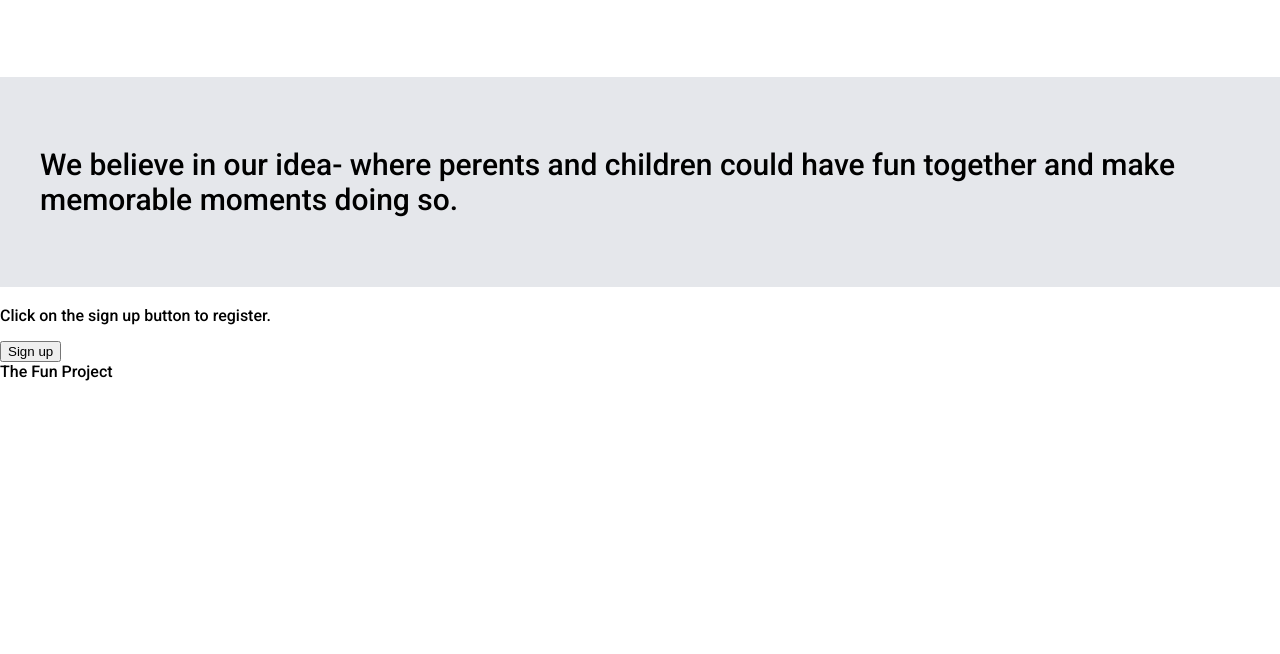
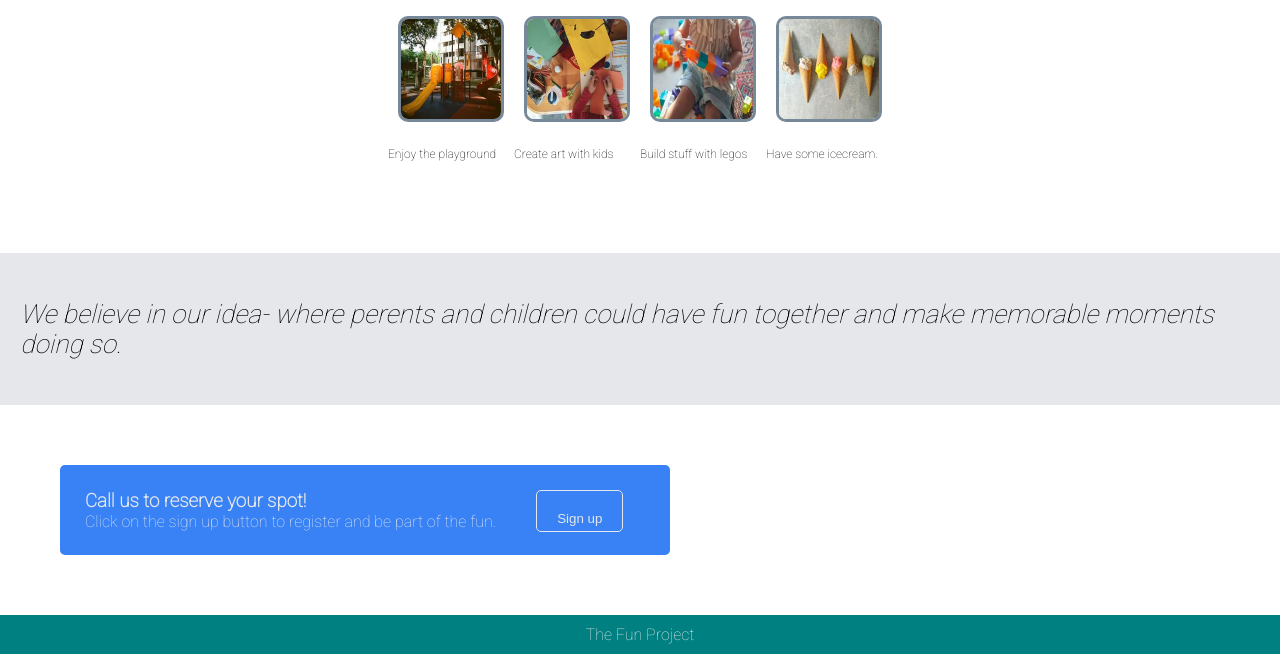
Before and after one commit to AmyMaloy/Hello-Baby, a plain HTML site: page index.html in a window 1280 px wide. Shown: the part 521-1175 px from the top of the page. Before the commit the page ends 902 px from the top, so only its background shows below. Drawn offline with Linux system fonts and the light colour scheme.

Commit message:
New styling added to files

```diff
--- a/index.html
+++ b/index.html
@@ -5,18 +5,18 @@
     <meta http-equiv="X-UA-Compatible" content="IE=edge">
     <meta name="viewport" content="width=device-width, initial-scale=1.0">
     <link rel="stylesheet" href="style.css">
-     <title>Odin page</title>
-    <link href="https://fonts.googleapis.com/css2?family=Roboto:wght@500&display=swap" rel="stylesheet">
+     <title>Hello Baby</title>
+    <link href="https://fonts.googleapis.com/css2?family=Roboto:wght@100&display=swap" rel="stylesheet">
 </head>
 <body>
  <div class="hero">
    <div class="hero-card">
-     <h1> Tots Play</h1>
+     <h1>Hello Baby</h1>
      <p class="hero-text">
-         Enjoy a day out with your little one and make the day special and fun.</p>
+         Welcome to our Hello Baby website click the button to sign up for our fun parent & child activities.</p>
         <button class="sign-up-button" type="button">Sign up</button>
      </div>
-     <img class="hero-image" src="/images/sand_200x100.jpg">
+     <img class="hero-image" src="/images/sand.jpg">
     </div>
 </div>
  <div class="cards-wrapper">
@@ -43,15 +43,15 @@
  <div class="quote-wrapper">
      <div class="quote-container">
          <p class="quote-text">
-        We believe in our idea- where perents and children could
-        have fun together and make memorable moments doing so.</p>
+      <em> We believe in our idea- where perents and children could
+        have fun together and make memorable moments doing so.</em></p>
      </div>
  </div>
  <div class="call-to-action-wrapper">
      <div class="call-to-action-container">
         <div class="call-to-action-card">
-            <h3></h3>
-            <p class="call-to-action-text">Click on the sign up button to register.</p>
+            <h3>Call us to reserve your spot!</h3>
+            <p class="call-to-action-text">Click on the sign up button to register and be part of the fun.</p>
         </div>
             <button class="sign-up-button-second">Sign up</button>
         </div>
--- a/style.css
+++ b/style.css
@@ -33,7 +33,6 @@ h1 {
 
 .sign-ubutton {
     background-color: floralwhite;
-    color: blue;
     font-weight: 200;
     padding: 5px 20px;
     justify-content: center;
@@ -78,11 +77,66 @@ h2 {
 
 .quote-wrapper{
     background-color: #E5E7EB;
-    padding: 40px 40px;
+    padding: 20px 20px;
 }
 
 .quote-text {
-    font-size: 30px;
-    font-style: italic #1F2937;
+    font-size: 26px;
+    font-style: #1F2937;
     font-weight: lighter;
 }
+
+.call-to-action-wrapper {
+    margin: 60px;
+}
+
+.call-to-action-container {
+    background-color: #3882F6;
+    color: #E5E7EB;
+    width: 600px;
+    height: 80px;
+    margin: 0px;
+    padding: 5px;
+    display: flex;
+    justify-items: center;
+    border: none;
+    border-radius: 5px;
+}
+
+.call-to-action-card {
+    padding: 20px;
+    margin: 0;
+    align-items: center;
+}
+
+h3 {
+    margin-top: 0px;
+    margin-bottom:0;
+}
+
+.call-to-action-text {
+    padding: 0px;
+    margin: 0;
+}
+
+.sign-up-button-second {
+    background-color: #3882F6;
+    color: #E5E7EB;
+    border-radius: 5px;
+    border: 1px solid #E5E7EB;
+    align-items: center;
+    margin: 20px;
+    padding: 20px;
+}
+
+.footer {
+    background-color: teal;
+    color:#E5E7EB;
+    display: flex;
+    align-items: center;
+    justify-content: center;
+    padding: 10px;
+    margin: 0px;
+
+
+}
```
